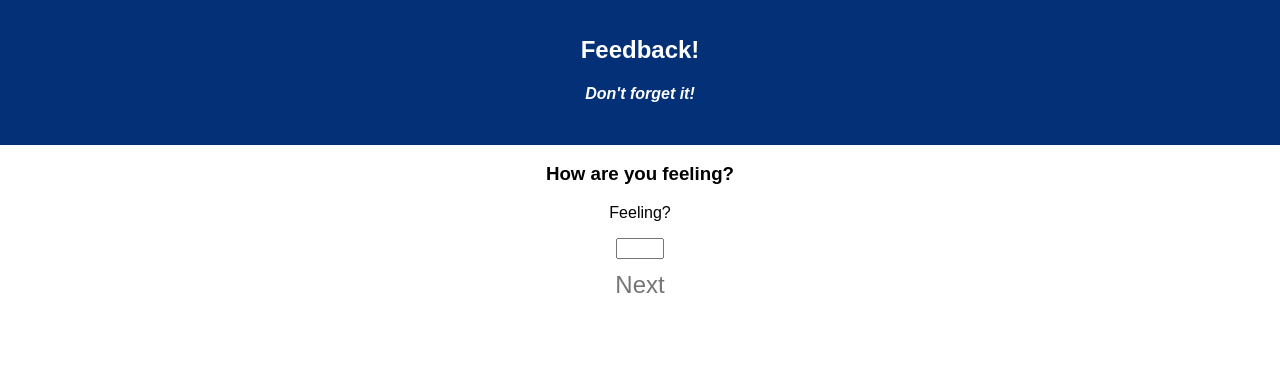
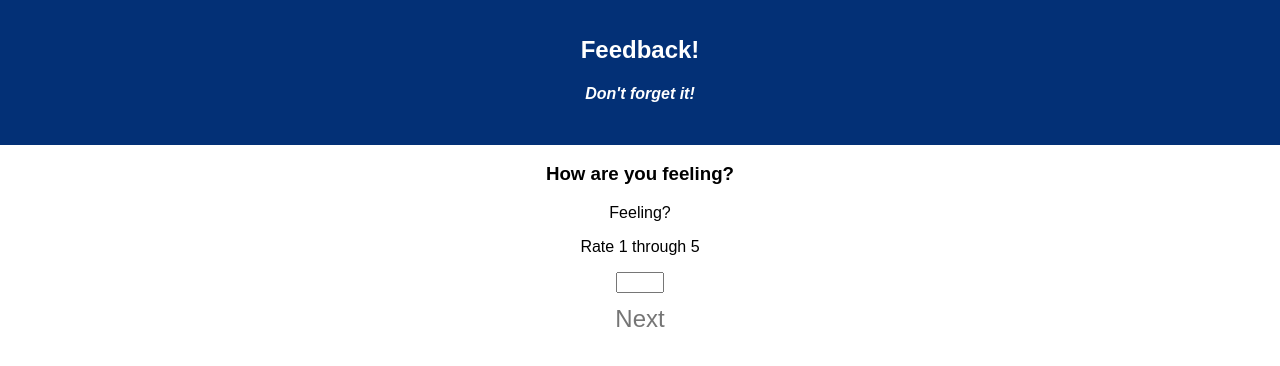
Before and after one commit to dabid76/Feedback-Form, a React (Create React App) app: page /#/ in a window 1280 px wide. Shown: the top 366 px of the page. Built offline with nearby package versions, Linux system fonts and the light colour scheme.

Commit message:
just making it look a little better

```diff
--- a/src/components/Feeling/Feeling.js
+++ b/src/components/Feeling/Feeling.js
@@ -40,6 +40,9 @@ class Feeling extends Component {
                     <p>
                         Feeling?
                     </p>
+                    <p>
+                        Rate 1 through 5
+                    </p>
                         <div className="feelings">
                             <input type="number" min="1" max="5" onChange={(event) => this.handdleInputChange(event, 'numbers')} />
                         </div>
--- a/src/components/Support/Support.js
+++ b/src/components/Support/Support.js
@@ -43,6 +43,9 @@ class Support extends Component {
                     <p>
                         Support?
                     </p>
+                    <p>
+                        Rate 1 through 5
+                    </p>
                         <div className="support">
                             <input type='number' min="1" max="5" onChange={(event) => this.handdleInputChange(event, 'numbers')} />
                         </div>
--- a/src/components/Understanding/Understanding.js
+++ b/src/components/Understanding/Understanding.js
@@ -43,6 +43,9 @@ class Understanding extends Component {
                     <p>
                         Understanding?
                     </p>
+                    <p>
+                        Rate 1 through 5
+                    </p>
                         <div className="understanding">
                             <input type='number' min="1" max="5" onChange={(event) => this.handdleInputChange(event, 'numbers')} />
                         </div>
```
